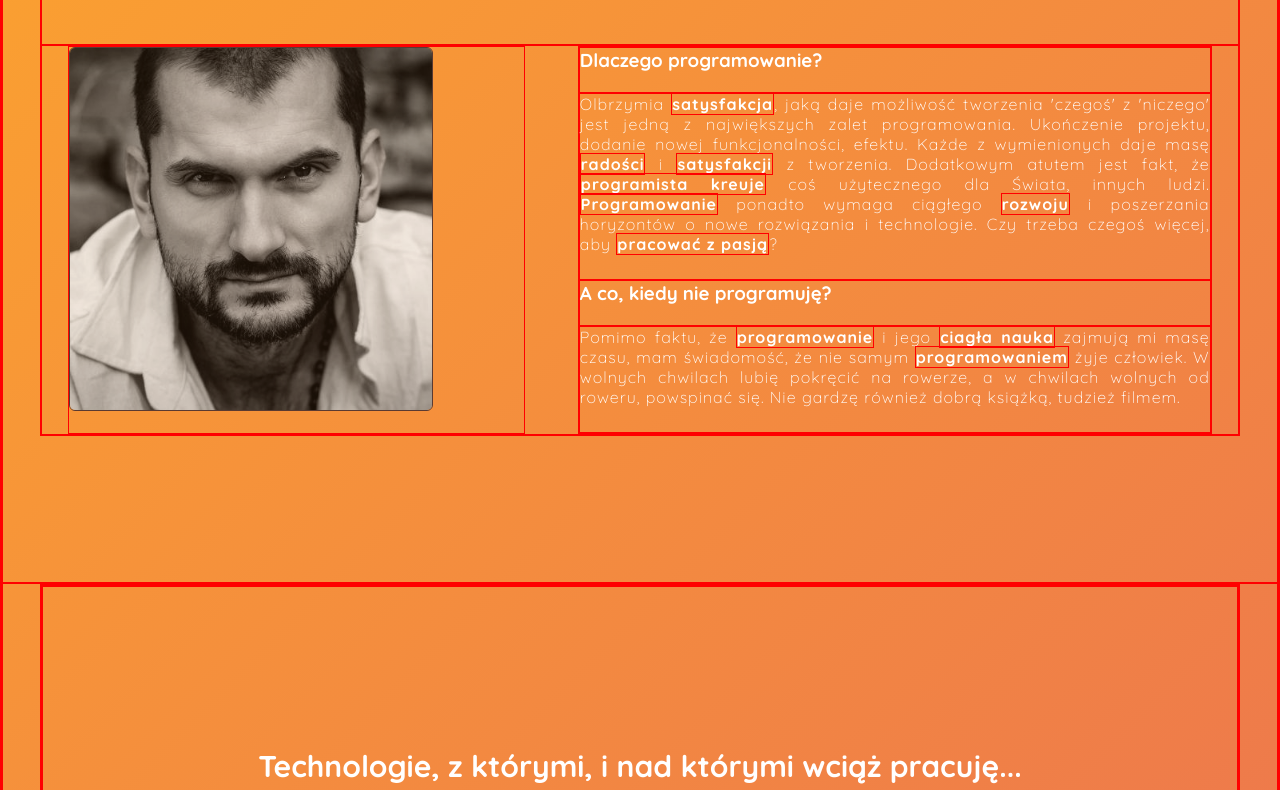
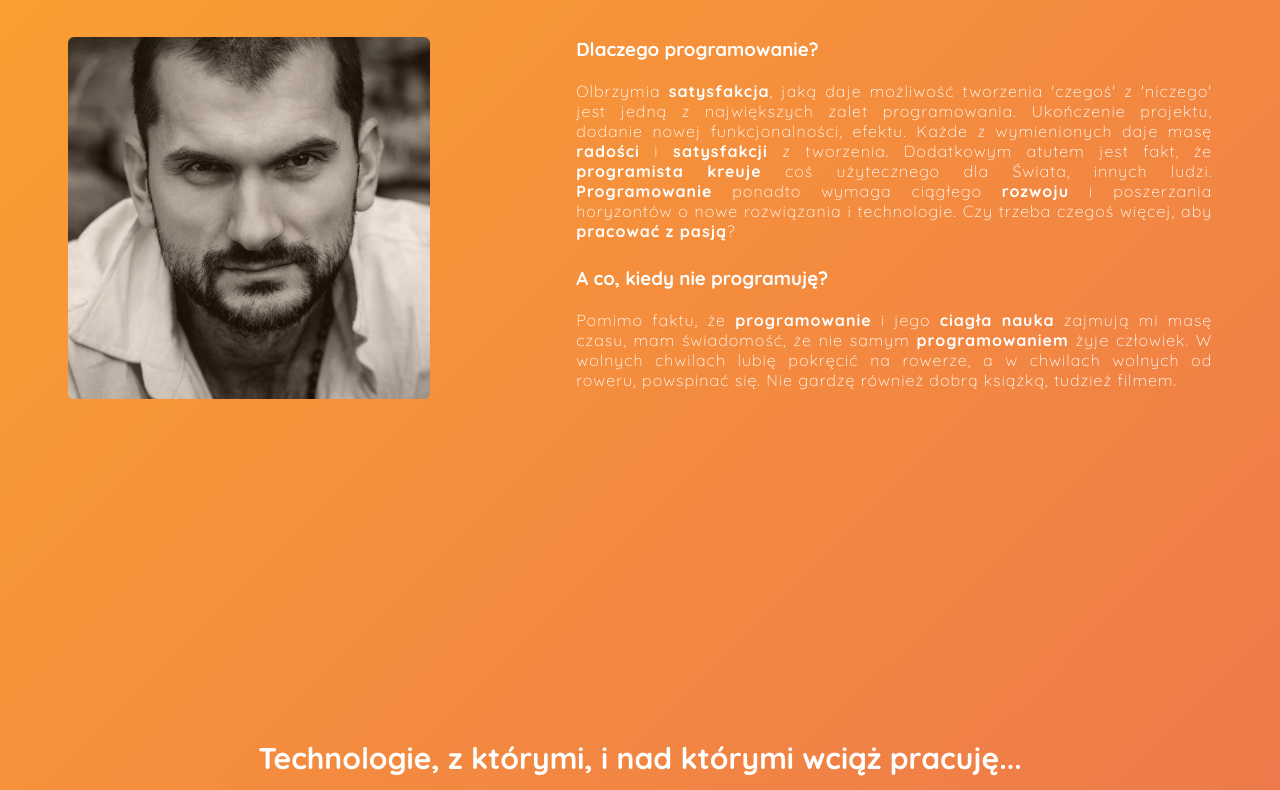
Before and after one commit to marcinswirek/res-single-page, a website: page index.html in a window 1280 px wide. Shown: the part 861-1651 px from the top of the page. Drawn offline with nearby package versions, Linux system fonts and the light colour scheme; some packages are replaced by stand-ins of ours; a script that the page names is missing.

Commit message:
Disable border on elements

```diff
--- a/sass/global/_global.scss
+++ b/sass/global/_global.scss
@@ -3,7 +3,7 @@
 
 * {
     box-sizing: border-box;
-    border: 0.1px solid red;
+    //border: 0.1px solid red;
     margin: 0 auto;
 }
 
```
Also changed, not shown: css/main.css, 1 other file.
